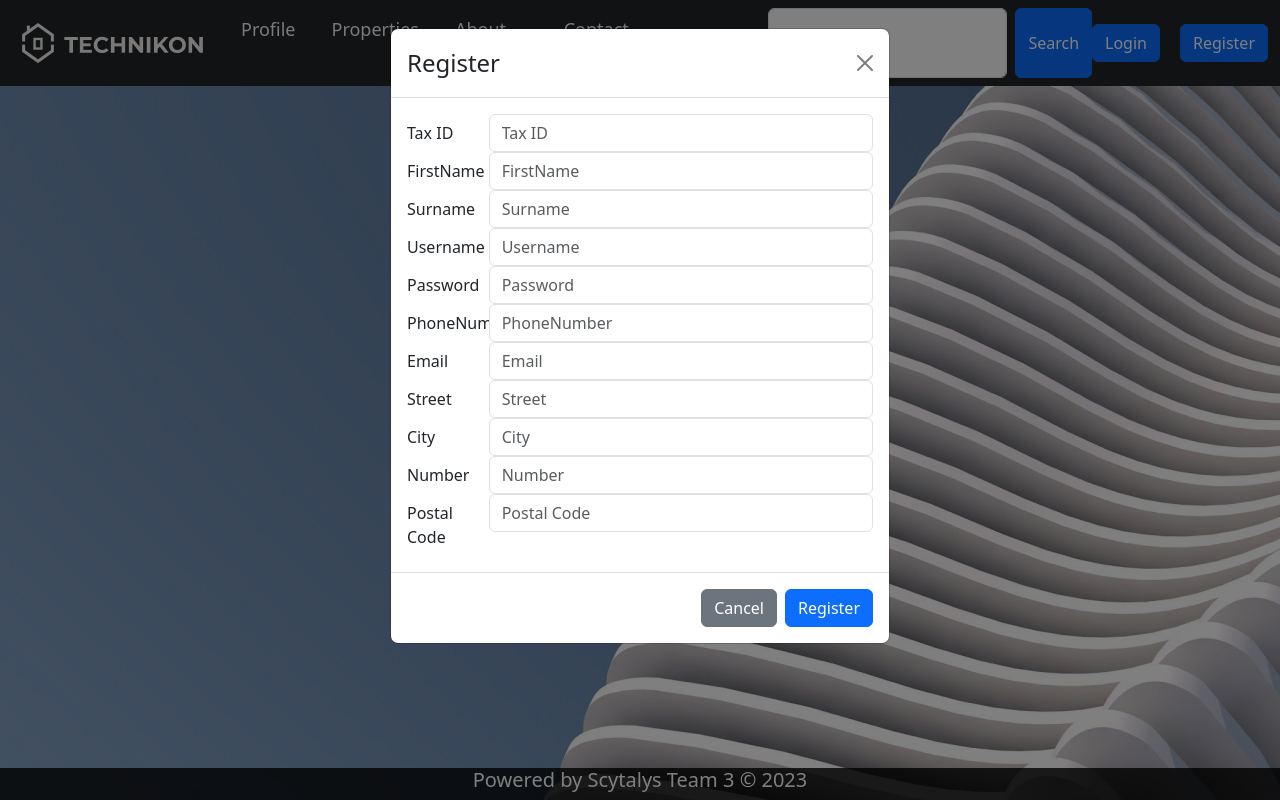
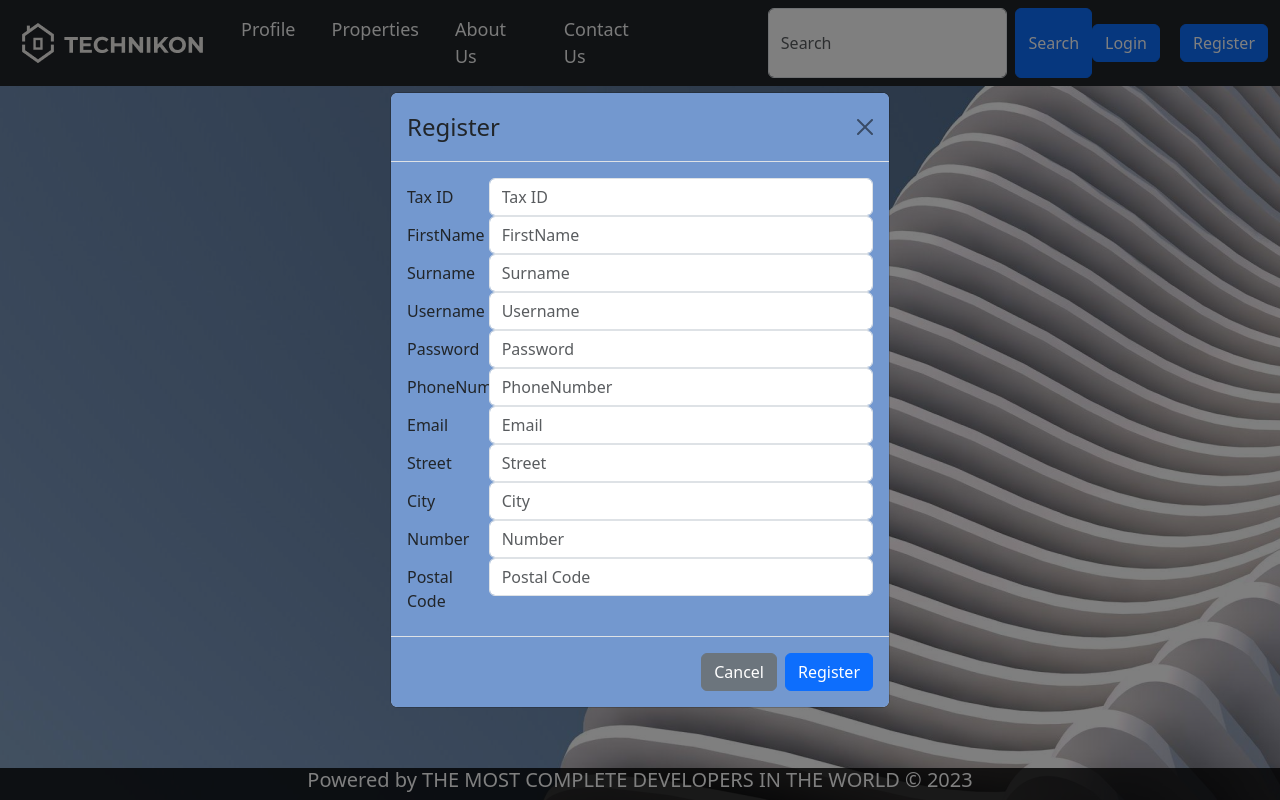
Before and after one commit to Alexandros-Katsiris/technikonProjectFrontEnd, a React (Create React App) app: page /register in a window 1280 px wide. Both pictures are taken after a click on the button "Register". Shown: the top 800 px of the page. Built offline with nearby package versions, Linux system fonts and the light colour scheme.

Commit message:
Centered Modal and added color. Needs adjustments

```diff
--- /dev/null
+++ b/src/components/AddUser.css
@@ -0,0 +1,3 @@
+.modal .modal-content{
+    background-color: rgb(115, 152, 207, 0.45);
+}
--- a/src/components/AddUser.jsx
+++ b/src/components/AddUser.jsx
@@ -2,6 +2,7 @@ import React from 'react';
 import { useState } from 'react';
 import {Modal, Form, Button, Row, Col} from 'react-bootstrap';
 import { createUserApi } from '../api/UserApiService';
+import './AddUser.jsx'
 
 const AddContact = ({showModal, toggleModal, addContact}) => {
   // const [firstname, setFirstname] = useState("");
@@ -77,12 +78,14 @@ const AddContact = ({showModal, toggleModal, addContact}) => {
   //  const {street, city,number,pc} = address;
 
   return (
-    <Modal show={showModal} onHide={toggleModal}>
+    <div >
+      <Modal className='modal' show={showModal} centered onHide={toggleModal} >
+        <div className='rounded-2' style={{ background: '#7398CF', margin: 0}}>
         <Modal.Header closeButton>
           <Modal.Title>Register</Modal.Title>
-      </Modal.Header>
-      <Modal.Body>
-        <Form>
+        </Modal.Header >
+        <Modal.Body >
+          <Form >
             {
               [
                 {field: "tin",state:user.tin, type: "number", placeholder: "Tax ID", setUser},
@@ -116,7 +119,9 @@ const AddContact = ({showModal, toggleModal, addContact}) => {
             Register
           </Button>
         </Modal.Footer>
+        </div>
       </Modal>
+      </div>
   );
 };
 
--- a/src/components/Footer.jsx
+++ b/src/components/Footer.jsx
@@ -1,5 +1,5 @@
 const Footer = () =>
 
-<footer className="mt-auto"><h5>Powered by Scytalys Team 3 &copy; 2023</h5></footer>;
+<footer className="mt-auto"><h5>Powered by THE MOST COMPLETE DEVELOPERS IN THE WORLD &copy; 2023</h5></footer>;
 
 export default Footer;
```
Lines whose indentation alone changed are shown as unchanged.
